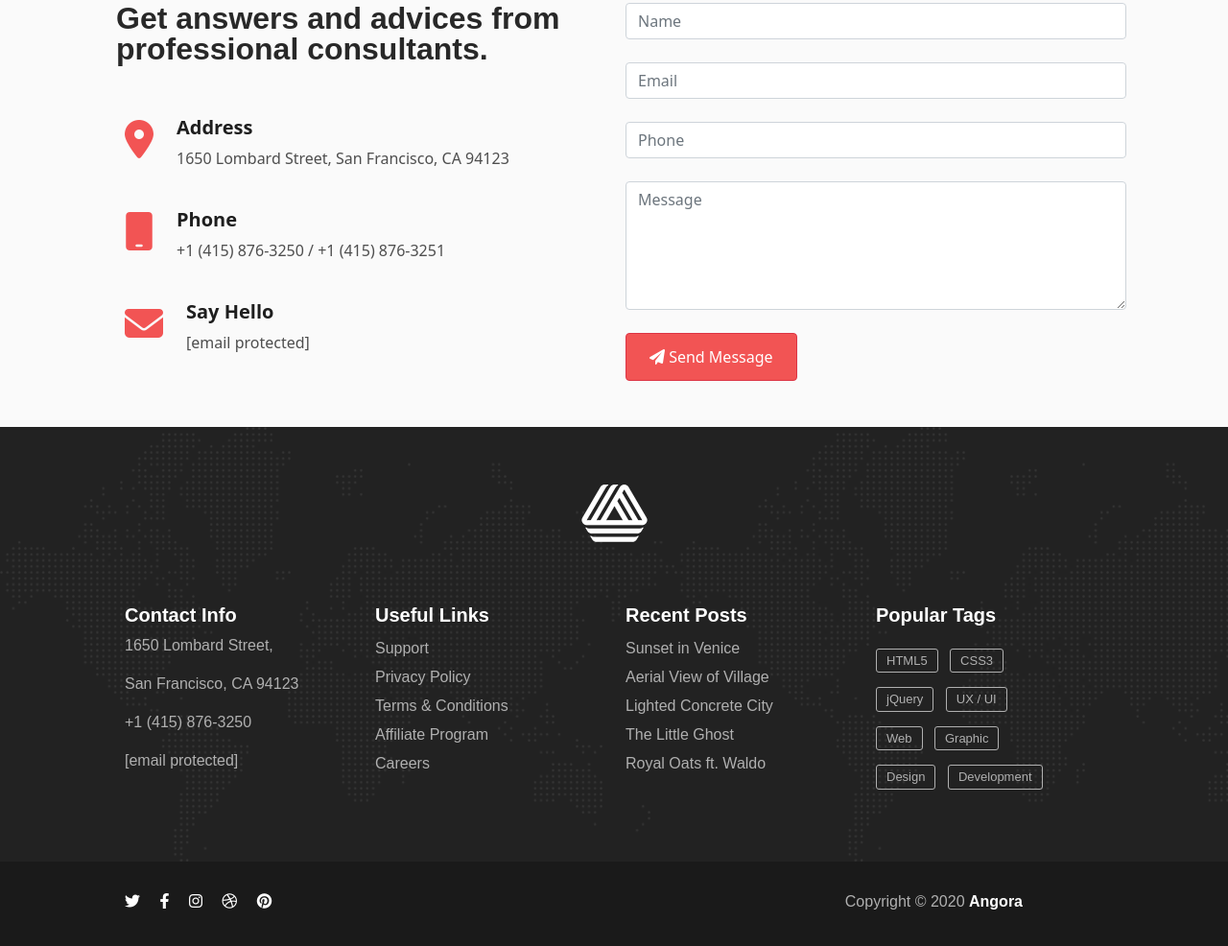
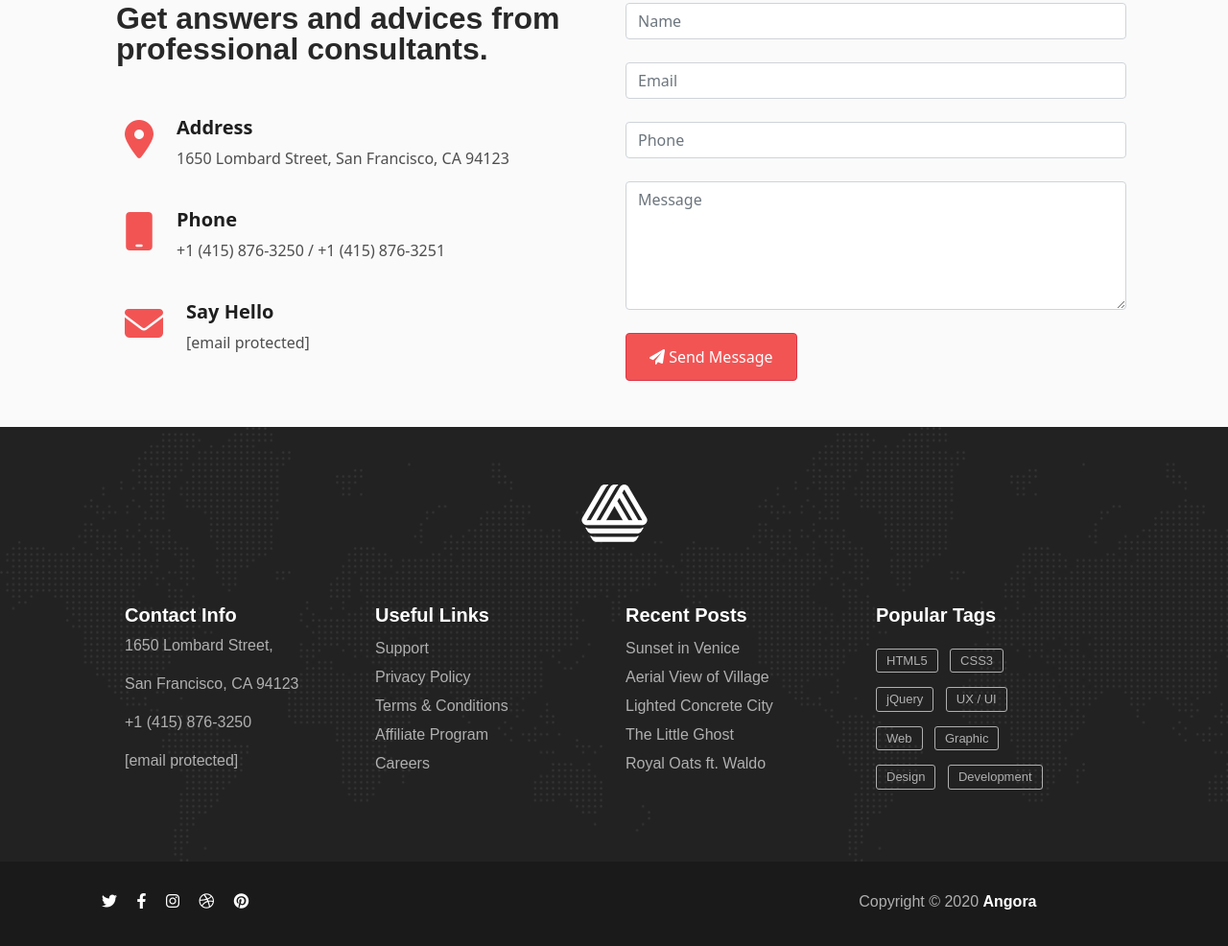
Before and after one commit to RaedElnady/route-angora, a plain HTML site: page index.html in a window 1280 px wide. Shown: the part 4481-5467 px from the top of the page at 96% size. Drawn offline with Linux system fonts and the light colour scheme.

Commit message:
update by ahmed salem

```diff
--- a/css/main.css
+++ b/css/main.css
@@ -383,3 +383,6 @@ footer .footer-social a i{
 footer .footer-social a:hover i{
     color: var(--main-color) !important;
 }
+footer .footer-changes{
+    width: 97%;
+}
--- a/index.html
+++ b/index.html
@@ -853,7 +853,7 @@
 
         <div class="footer-copyright">
           <div class="container">
-            <div class="row px-5">
+            <div class="row px-4 footer-changes">
 
               <div class="col-md-6">
                 <div class="footer-social text-white">
@@ -865,8 +865,8 @@
               </div>
               </div>
 
-              <div class="col-md-6 text-end pe-5">
-                <p class="copyright pe-5">
+              <div class="col-md-6 text-end pe-4">
+                <p class="copyright pe-4">
                   Copyright © 2020 <a class="text-decoration-none text-white fw-bold" href="#">Angora</a>
               </p>
               </div>
```
